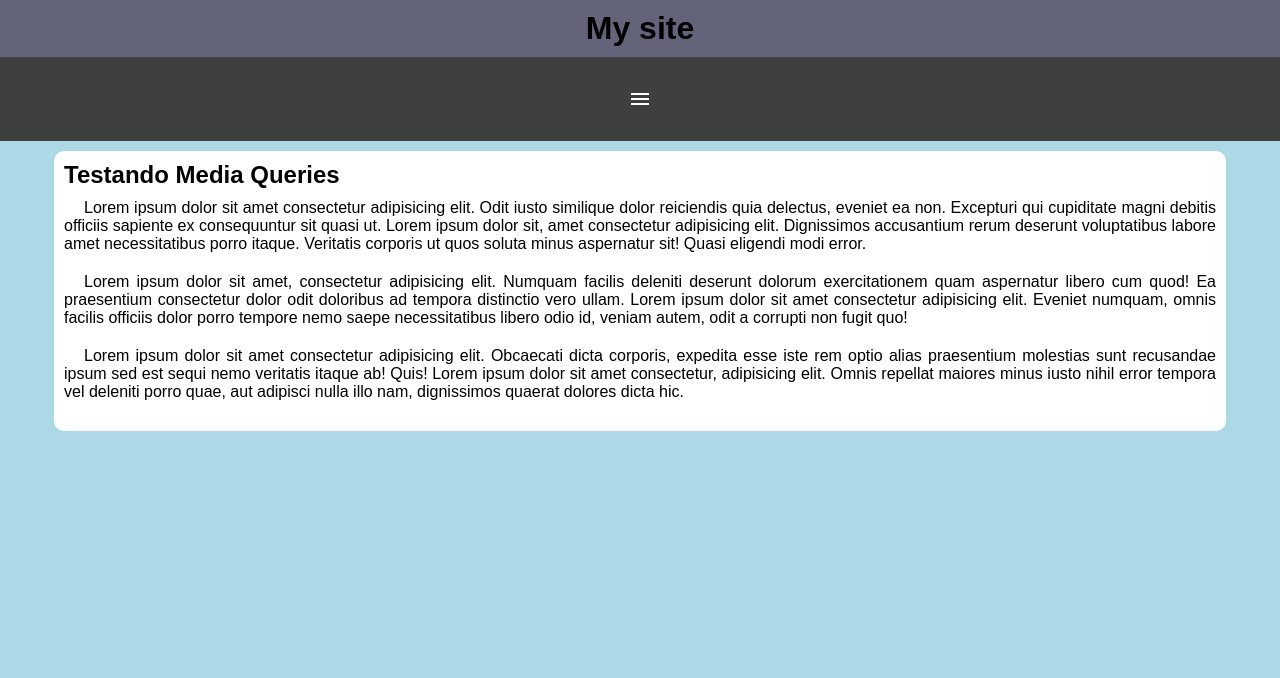
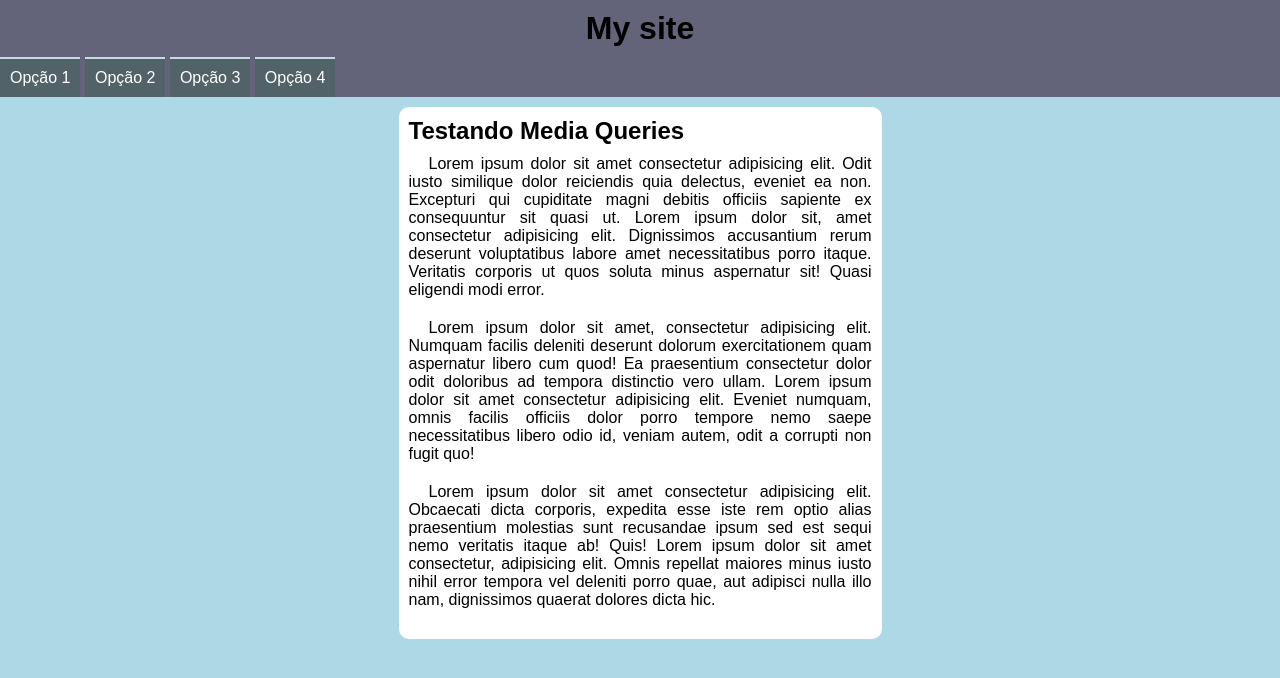
Before and after one commit to CarlosHCBessa/HTML-CSS, a plain HTML site: page EXERCÍCIOS/ex022/mq005/index.html in a window 1280 px wide. Drawn offline with nearby package versions, Linux system fonts and the light colour scheme.

Commit message:
atualização mq005

```diff
--- /dev/null
+++ b/EXERCÍCIOS/ex022/mq005/estilos/media-query.css
@@ -0,0 +1,19 @@
+@charset "UTF-8";
+
+@media screen and (min-width: 768px) {
+    span#burguer {
+        display: none;
+    }
+
+    menu {
+        display: inline-block;
+    }
+
+    menu > ul > li {
+        display: inline-block;
+    }
+
+    main {
+        width: 463px;
+    }
+}
--- a/EXERCÍCIOS/ex022/mq005/index.html
+++ b/EXERCÍCIOS/ex022/mq005/index.html
@@ -7,7 +7,8 @@
     <title>Media Query</title>
     <link rel="stylesheet" href="estilos/style.css">
     <link rel="stylesheet" href="https://fonts.googleapis.com/css2?family=Material+Symbols+Outlined:opsz,wght,FILL,GRAD@48,400,0,0" />
-<body>
+    <link rel="stylesheet" href="estilos/media-query.css">
+<body onresize="mudouTamanho()">
     <header>
         <h1>My site</h1>
         <span id="burguer" onclick="clickMenu()" class="material-symbols-outlined">
@@ -38,6 +39,15 @@
         </article>
     </main>
     <script>
+
+        function mudouTamanho() {
+            if (window.innerWidth >= 768) {
+                itens.style.display = 'block'
+            } else {
+                itens.style.display = 'none'
+            }
+        }
+
         function clickMenu() {
             if (itens.style.display == 'block') {
                 itens.style.display = 'none'
```
